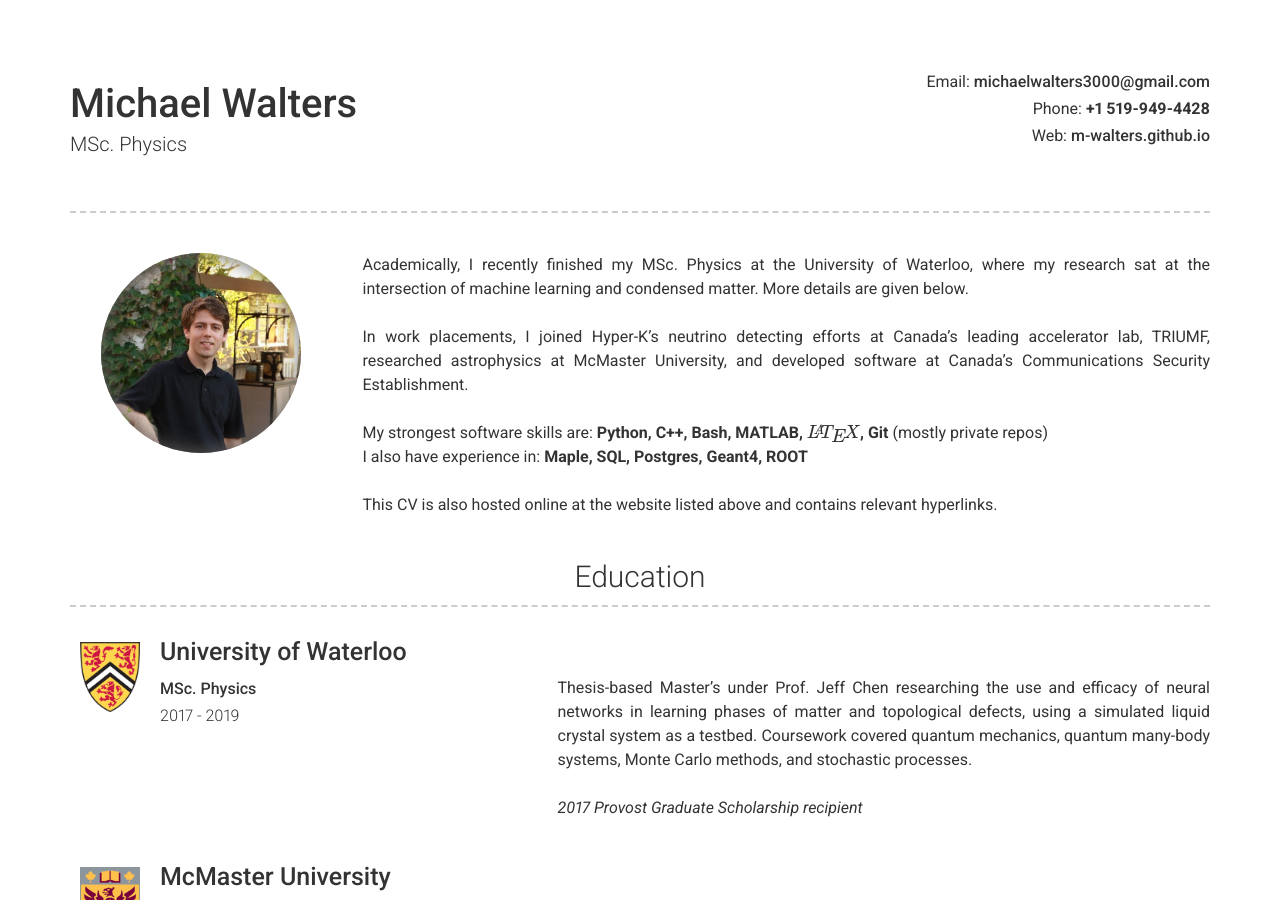
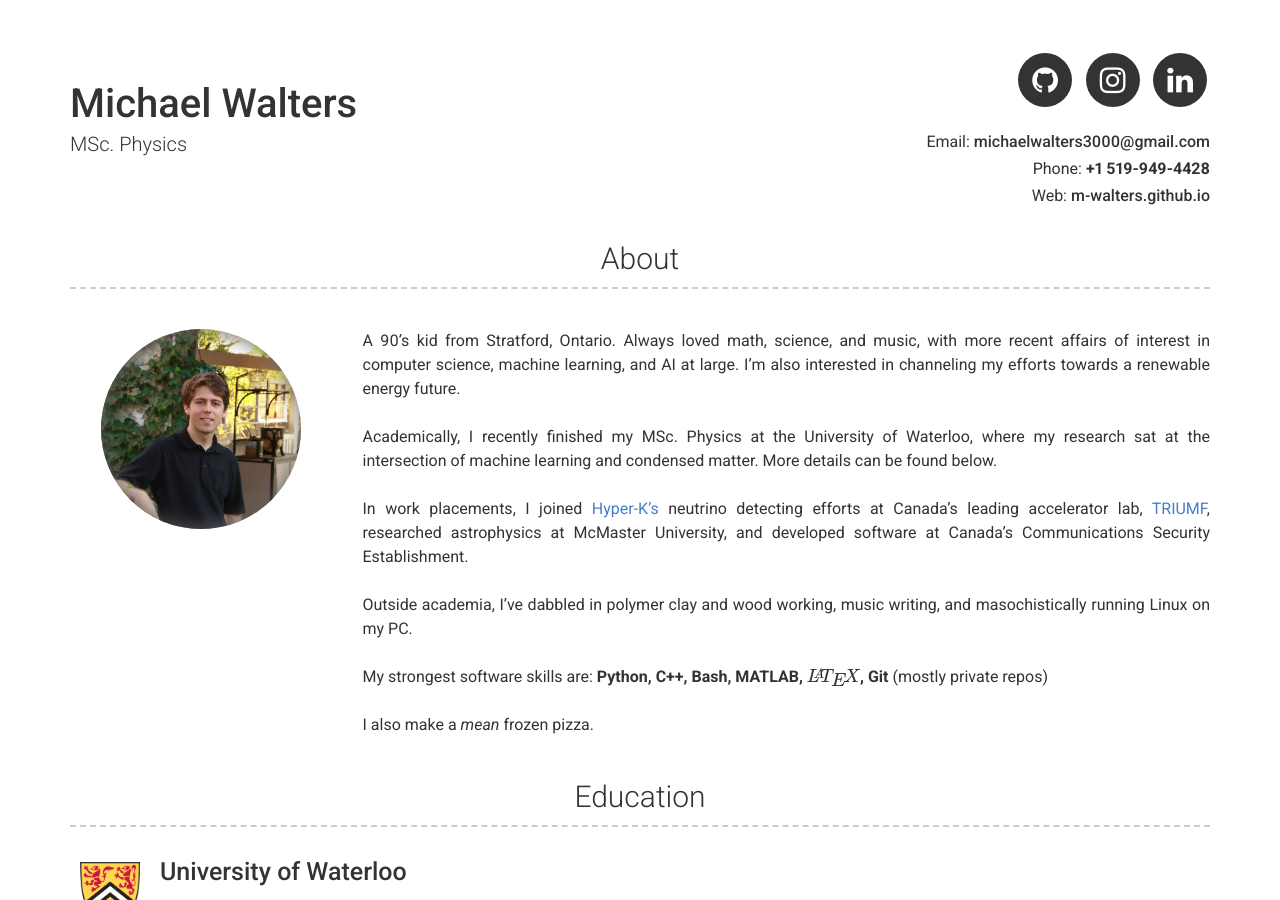
Before and after one commit to m-walters/m-walters.github.io, a Jekyll site: the page built from index.md, in a window 1280 px wide and 900 px high. Built offline with Jekyll 4.4.1, drawn with Linux system fonts in a browser that asks for light colours; formulas are drawn with MathJax 3; some of the changed text lies outside the part shown.

Commit message:
swap to default online version

```diff
--- a/_config.yml
+++ b/_config.yml
@@ -8,33 +8,38 @@
 email: michaelwalters3000@gmail.com
 phone: +1 519-949-4428
 website: m-walters.github.io
-github: m-walters
 
 # Social links
-#github_username: m-walters
-#instagram_username: hotdoglipstick
-#linkedin_username: michaelwalters3000
+github_username: m-walters
+instagram_username: hotdoglipstick
+linkedin_username: michaelwalters3000
 
 # About Section
-about_title: " "
+about_title: About
 about_profile_image: "/assets/images/selfie-square-zoom.JPG"
 about_content: | # this will include new lines to allow paragraphs
 
+  A 90's kid from Stratford, Ontario.
+  Always loved math, science, and music, with more recent affairs of interest in computer science, machine learning, and AI at large. I'm also interested in channeling my efforts towards a renewable energy future.
+  <br/>
   Academically, I recently finished my MSc. Physics at the University of Waterloo, where
   my research sat at the intersection of machine learning
-  and condensed matter. More details are given below.
+  and condensed matter. More details can be found below.
   <br/>
-  In work placements, I joined Hyper-K's neutrino detecting efforts at
-  Canada's leading accelerator lab, TRIUMF, researched astrophysics
+  In work placements, I joined [Hyper-K's](http://www.hyperk.org/) neutrino detecting efforts at
+  Canada's leading accelerator lab, [TRIUMF](https://www.triumf.ca), researched astrophysics
   at McMaster University, and developed software at Canada's Communications Security Establishment.
   <br/>
+  Outside academia, I've dabbled in polymer clay and wood working, music writing,
+  and masochistically running Linux on my PC.
+  <br/>
   My strongest software skills are: __Python, C++, Bash, MATLAB, $$\LaTeX$$, Git__ (mostly private repos)
-  I also have experience in: __Maple, SQL, Postgres, Geant4, ROOT__
   <br/>
-  This CV is also hosted online at the website listed above and contains relevant hyperlinks.
+  I also make a *mean* frozen pizza.
+
 
 # Projects Section
-# projects_title: Projects #(Use this to override about projects section title)
+projects_title: Misc. #(Use this to override about projects section title)
 
 # Experience Section
 # experience_title: Experience #(Use this to override about experience section title)
@@ -43,15 +48,15 @@
 # education_title: Education #(Use this to override about education section title)
 
 # More Section
-more_title: Publications #(Use this to override about more section title)
+more_title: Projects & Publications #(Use this to override about more section title)
 more_content: | # this will include new lines to allow paragraphs
-  - Traffic prediction Graph Neural Net. In progress on github. View the completed toy model at [https://github.com/m-walters/graphnn_toy](https://github.com/m-walters/graphnn_toy).
+  - Traffic prediction Graph Neural Net. In progress on github. View the working [toy model](https://github.com/m-walters/graphnn_toy).
   - My MSc. thesis: _Machine learning topological defects of liquid crystals
-  in two dimensions._ Available online at [http://hdl.handle.net/10012/14949](http://hdl.handle.net/10012/14949).
+  in two dimensions._ Available online on [UWSpace](http://hdl.handle.net/10012/14949) (2019).
   - M. Walters, Q. Wei, J. Z. Y. Chen. _Machine learning topological defects of confined liquid crystals
-  in two dimensions._ ([View on Phys. Rev. E](https://journals.aps.org/pre/abstract/10.1103/PhysRevE.99.062701?fbclid=IwAR0aaXGnTeYb_p7BAYYYKBftRkI0hv_m88w3ieR3-CnvLsaGrr0GnfhiAbo) / [Read PDF](/assets/walters_2019_final.pdf))
+  in two dimensions._ ([View on Phys. Rev. E](https://journals.aps.org/pre/abstract/10.1103/PhysRevE.99.062701?fbclid=IwAR0aaXGnTeYb_p7BAYYYKBftRkI0hv_m88w3ieR3-CnvLsaGrr0GnfhiAbo) / [Read PDF](/assets/walters_2019_final.pdf)) (2019).
   - [Editor's suggestion] M. B. Bennett _et al._ (24 authors). _Isospin mixing reveals $$^{30}P(p,\gamma)^{31}S$$ resonance influencing nova nucleosynthesis._
-  Phys. Rev. Lett. 116, 102502, (2016)
+  Phys. Rev. Lett. 116, 102502, (2016).
 
 
 # Footer
```
Also changed, not shown: 1 other file.
